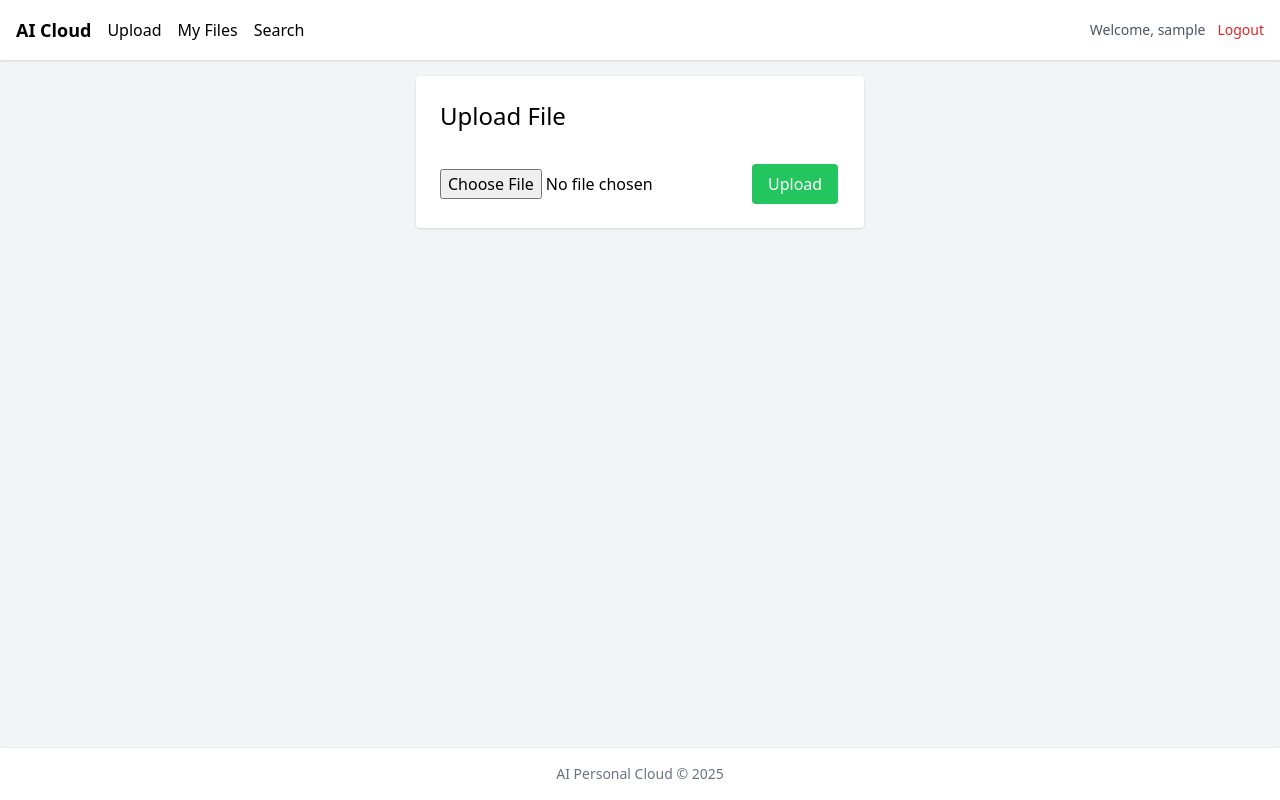
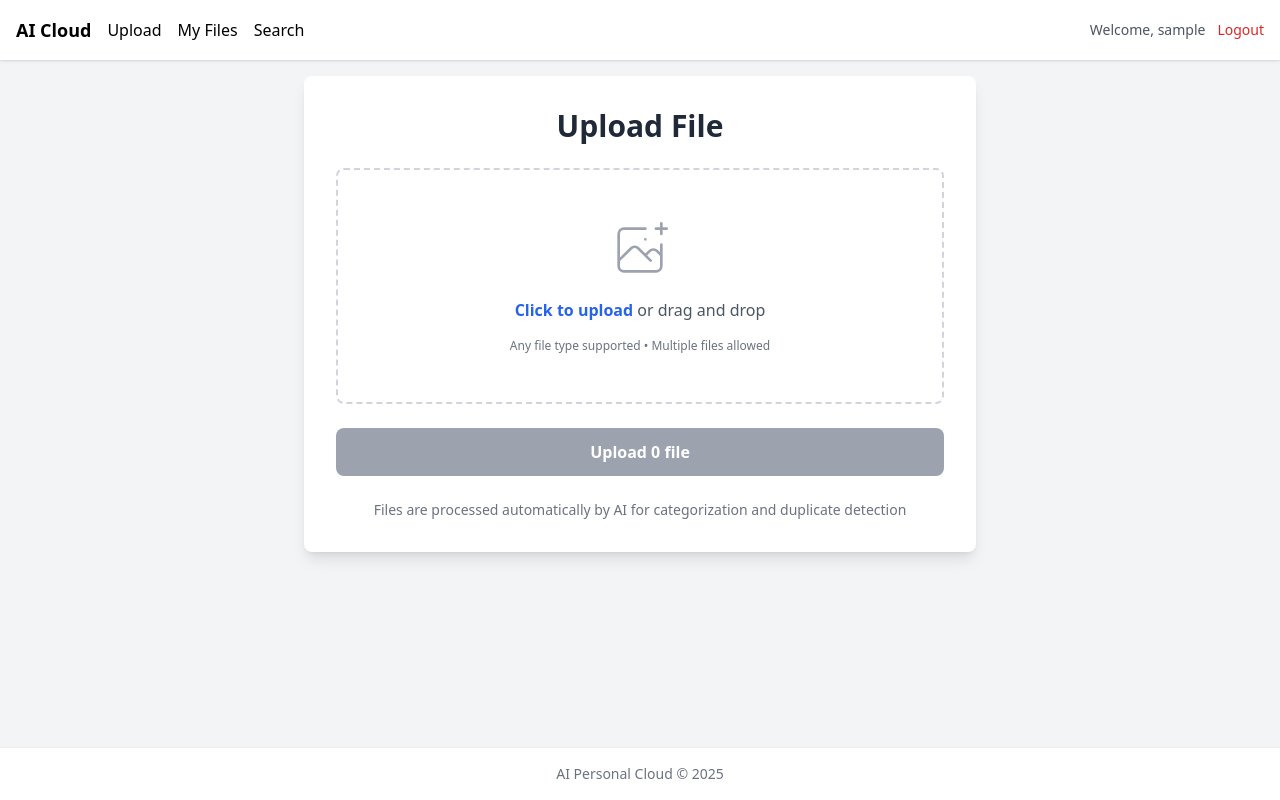
Before and after one commit to Akshat5rawat/Ai-Powered-Personal-Cloud-Storage, a React (Create React App) app in the folder frontend/: page /upload in a window 1280 px wide. Built offline with nearby package versions, Linux system fonts and the light colour scheme; sample sign-in values are in the browser's storage.

Commit message:
update upload section

```diff
--- a/frontend/src/pages/Upload.js
+++ b/frontend/src/pages/Upload.js
@@ -1,26 +1,279 @@
-import React, { useState } from 'react';
+import React, { useState, useEffect } from 'react';
+import { useNavigate } from 'react-router-dom';
 import client from '../api';
+import { isAuthenticated } from '../utils/auth';
 
 export default function Upload() {
-  const [file, setFile] = useState(null);
+  const [files, setFiles] = useState([]);
+  const [uploading, setUploading] = useState(false);
+  const [uploadProgress, setUploadProgress] = useState({});
+  const [dragActive, setDragActive] = useState(false);
+  const [completedUploads, setCompletedUploads] = useState([]);
+  const navigate = useNavigate();
+
+  useEffect(() => {
+    if (!isAuthenticated()) {
+      navigate('/login');
+    }
+  }, [navigate]);
+
+  const handleDrag = (e) => {
+    e.preventDefault();
+    e.stopPropagation();
+    if (e.type === "dragenter" || e.type === "dragover") {
+      setDragActive(true);
+    } else if (e.type === "dragleave") {
+      setDragActive(false);
+    }
+  };
+
+  const handleDrop = (e) => {
+    e.preventDefault();
+    e.stopPropagation();
+    setDragActive(false);
+    if (e.dataTransfer.files && e.dataTransfer.files.length > 0) {
+      const newFiles = Array.from(e.dataTransfer.files);
+      setFiles(prev => [...prev, ...newFiles]);
+    }
+  };
+
+  const handleFileChange = (e) => {
+    if (e.target.files && e.target.files.length > 0) {
+      const newFiles = Array.from(e.target.files);
+      setFiles(prev => [...prev, ...newFiles]);
+    }
+  };
+
+  const removeFile = (index) => {
+    setFiles(prev => prev.filter((_, i) => i !== index));
+  };
+
+  const formatFileSize = (bytes) => {
+    if (bytes === 0) return '0 Bytes';
+    const k = 1024;
+    const sizes = ['Bytes', 'KB', 'MB', 'GB'];
+    const i = Math.floor(Math.log(bytes) / Math.log(k));
+    return Math.round(bytes / Math.pow(k, i) * 100) / 100 + ' ' + sizes[i];
+  };
+
   const handle = async (e) => {
     e.preventDefault();
-    const form = new FormData();
-    form.append('file', file);
+    if (files.length === 0) {
+      alert('Please select at least one file');
+      return;
+    }
+
+    setUploading(true);
+    setCompletedUploads([]);
+    const progressMap = {};
+
     try {
-      const res = await client.post('/files/upload', form, { headers: { 'Content-Type': 'multipart/form-data' } });
-      alert('Uploaded: ' + res.data.fileId);
-    } catch (err) {
-      alert('Upload failed: ' + err.message);
+      // Upload files sequentially
+      for (let i = 0; i < files.length; i++) {
+        const file = files[i];
+        const form = new FormData();
+        form.append('file', file);
+
+        try {
+          await client.post('/files/upload', form, {
+            headers: { 'Content-Type': 'multipart/form-data' },
+            onUploadProgress: (progressEvent) => {
+              const percentCompleted = Math.round((progressEvent.loaded * 100) / progressEvent.total);
+              progressMap[i] = percentCompleted;
+              setUploadProgress({ ...progressMap });
+            }
+          });
+
+          setCompletedUploads(prev => [...prev, i]);
+          progressMap[i] = 100;
+          setUploadProgress({ ...progressMap });
+
+        } catch (err) {
+          alert(`Failed to upload ${file.name}: ${err.response?.data?.message || err.message}`);
+        }
+      }
+
+      // Clear after 2 seconds
+      setTimeout(() => {
+        setFiles([]);
+        setUploadProgress({});
+        setCompletedUploads([]);
+      }, 2000);
+
+    } finally {
+      setUploading(false);
     }
   };
+
   return (
-    <div className="max-w-md mx-auto bg-white p-6 rounded shadow">
-      <h2 className="text-2xl mb-4">Upload File</h2>
-      <form onSubmit={handle}>
-        <input type="file" onChange={e => setFile(e.target.files[0])} />
-        <button className="bg-green-500 text-white px-4 py-2 rounded mt-4">Upload</button>
-      </form>
+    <div className="max-w-2xl mx-auto">
+      <div className="bg-white p-8 rounded-lg shadow-lg">
+        <h2 className="text-3xl font-bold mb-6 text-center text-gray-800">Upload File</h2>
+
+        <form onSubmit={handle} className="space-y-6">
+          {/* Drag and Drop Area */}
+          <div
+            className={`relative border-2 border-dashed rounded-lg p-12 text-center transition-all ${
+              dragActive
+                ? 'border-blue-500 bg-blue-50'
+                : 'border-gray-300 hover:border-gray-400'
+            }`}
+            onDragEnter={handleDrag}
+            onDragLeave={handleDrag}
+            onDragOver={handleDrag}
+            onDrop={handleDrop}
+          >
+            <input
+              type="file"
+              id="file-upload"
+              onChange={handleFileChange}
+              className="hidden"
+              multiple
+            />
+
+            <label htmlFor="file-upload" className="cursor-pointer">
+              <div className="space-y-4">
+                <svg
+                  className="mx-auto h-16 w-16 text-gray-400"
+                  stroke="currentColor"
+                  fill="none"
+                  viewBox="0 0 48 48"
+                  aria-hidden="true"
+                >
+                  <path
+                    d="M28 8H12a4 4 0 00-4 4v20m32-12v8m0 0v8a4 4 0 01-4 4H12a4 4 0 01-4-4v-4m32-4l-3.172-3.172a4 4 0 00-5.656 0L28 28M8 32l9.172-9.172a4 4 0 015.656 0L28 28m0 0l4 4m4-24h8m-4-4v8m-12 4h.02"
+                    strokeWidth={2}
+                    strokeLinecap="round"
+                    strokeLinejoin="round"
+                  />
+                </svg>
+
+                <div className="text-gray-600">
+                  <span className="font-semibold text-blue-600 hover:text-blue-500">
+                    Click to upload
+                  </span>
+                  {' '}or drag and drop
+                </div>
+
+                <p className="text-xs text-gray-500">
+                  Any file type supported • Multiple files allowed
+                </p>
+              </div>
+            </label>
+          </div>
+
+          {/* Selected Files List */}
+          {files.length > 0 && (
+            <div className="space-y-3">
+              <div className="flex items-center justify-between">
+                <h3 className="text-lg font-semibold text-gray-700">
+                  Selected Files ({files.length})
+                </h3>
+                {!uploading && (
+                  <button
+                    type="button"
+                    onClick={() => setFiles([])}
+                    className="text-sm text-red-500 hover:text-red-700"
+                  >
+                    Clear All
+                  </button>
+                )}
+              </div>
+
+              {files.map((file, index) => (
+                <div key={index} className="bg-gray-50 p-4 rounded-lg border border-gray-200">
+                  <div className="flex items-center justify-between">
+                    <div className="flex items-center space-x-3 flex-1">
+                      <svg
+                        className="h-10 w-10 text-blue-500 flex-shrink-0"
+                        fill="none"
+                        stroke="currentColor"
+                        viewBox="0 0 24 24"
+                      >
+                        <path
+                          strokeLinecap="round"
+                          strokeLinejoin="round"
+                          strokeWidth={2}
+                          d="M7 21h10a2 2 0 002-2V9.414a1 1 0 00-.293-.707l-5.414-5.414A1 1 0 0012.586 3H7a2 2 0 00-2 2v14a2 2 0 002 2z"
+                        />
+                      </svg>
+                      <div className="flex-1 min-w-0">
+                        <p className="font-medium text-gray-900 truncate">{file.name}</p>
+                        <p className="text-sm text-gray-500">{formatFileSize(file.size)}</p>
+                      </div>
+                    </div>
+
+                    <div className="flex items-center space-x-2">
+                      {completedUploads.includes(index) && (
+                        <svg className="h-6 w-6 text-green-500" fill="currentColor" viewBox="0 0 20 20">
+                          <path
+                            fillRule="evenodd"
+                            d="M10 18a8 8 0 100-16 8 8 0 000 16zm3.707-9.293a1 1 0 00-1.414-1.414L9 10.586 7.707 9.293a1 1 0 00-1.414 1.414l2 2a1 1 0 001.414 0l4-4z"
+                            clipRule="evenodd"
+                          />
+                        </svg>
+                      )}
+                      {!uploading && !completedUploads.includes(index) && (
+                        <button
+                          type="button"
+                          onClick={() => removeFile(index)}
+                          className="text-red-500 hover:text-red-700"
+                        >
+                          <svg className="h-5 w-5" fill="currentColor" viewBox="0 0 20 20">
+                            <path
+                              fillRule="evenodd"
+                              d="M4.293 4.293a1 1 0 011.414 0L10 8.586l4.293-4.293a1 1 0 111.414 1.414L11.414 10l4.293 4.293a1 1 0 01-1.414 1.414L10 11.414l-4.293 4.293a1 1 0 01-1.414-1.414L8.586 10 4.293 5.707a1 1 0 010-1.414z"
+                              clipRule="evenodd"
+                            />
+                          </svg>
+                        </button>
+                      )}
+                    </div>
+                  </div>
+
+                  {/* Progress Bar for each file */}
+                  {uploading && uploadProgress[index] !== undefined && (
+                    <div className="mt-3">
+                      <div className="flex items-center justify-between text-sm mb-1">
+                        <span className="text-gray-600">
+                          {completedUploads.includes(index) ? 'Completed' : 'Uploading...'}
+                        </span>
+                        <span className="font-medium text-blue-600">{uploadProgress[index]}%</span>
+                      </div>
+                      <div className="w-full bg-gray-200 rounded-full h-2">
+                        <div
+                          className={`h-2 rounded-full transition-all duration-300 ${
+                            completedUploads.includes(index) ? 'bg-green-500' : 'bg-blue-600'
+                          }`}
+                          style={{ width: `${uploadProgress[index]}%` }}
+                        ></div>
+                      </div>
+                    </div>
+                  )}
+                </div>
+              ))}
+            </div>
+          )}
+
+          {/* Upload Button */}
+          <button
+            type="submit"
+            disabled={files.length === 0 || uploading}
+            className={`w-full py-3 px-4 rounded-lg font-semibold text-white transition-all ${
+              files.length === 0 || uploading
+                ? 'bg-gray-400 cursor-not-allowed'
+                : 'bg-green-500 hover:bg-green-600 active:scale-95'
+            }`}
+          >
+            {uploading ? `Uploading ${files.length} file${files.length > 1 ? 's' : ''}...` : `Upload ${files.length} file${files.length > 1 ? 's' : ''}`}
+          </button>
+        </form>
+
+        {/* Additional Info */}
+        <div className="mt-6 text-center text-sm text-gray-500">
+          <p>Files are processed automatically by AI for categorization and duplicate detection</p>
+        </div>
+      </div>
     </div>
   );
 }
```
